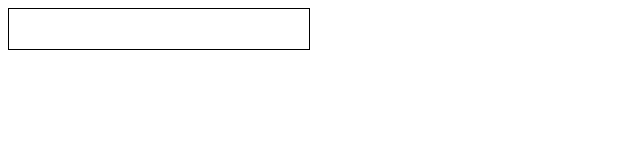
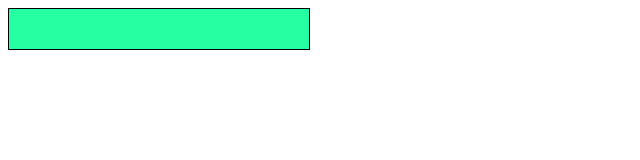
Before and after one commit to AncleMarvel/jStudy, a plain HTML site: page less7/lvl4/2 прогрессбар/progress.html in a window 1280 px wide. Shown: the whole page, without its empty margins (0-640 px from the left). Drawn offline with Linux system fonts and the light colour scheme.

Commit message:
the last ex is done

```diff
--- a/less7/lvl4/2 прогрессбар/progress.html
+++ b/less7/lvl4/2 прогрессбар/progress.html
@@ -25,7 +25,7 @@
         function changeProgress(percent) {
             div.style.background = `linear-gradient(90deg, rgba(38,255,162,1) ${percent}%, rgba(255,255,255,1) ${percent}%)`;
         }
-
+        changeProgress(0);
         /*
         Вам нужно в цикле for создать отложенные вызовы с помощью setTimeout. Т.е. в цикле должны
         быть вызовы функции setTimeout.
@@ -35,8 +35,9 @@
         можете также добавить какой-нибудь коэффициент, чтобы подобрать желаемую скорость
         заполнения прогресс-бара.
         */
-
-
+        for (let i = 1; i <= 100; i++) {
+            setTimeout(changeProgress(i), 250);
+        }
     </script>
 </body>
 
```
